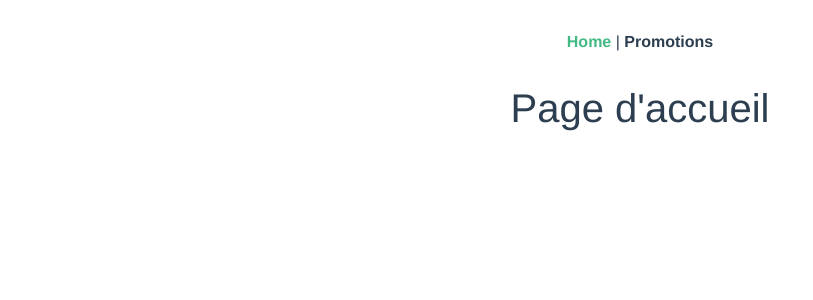
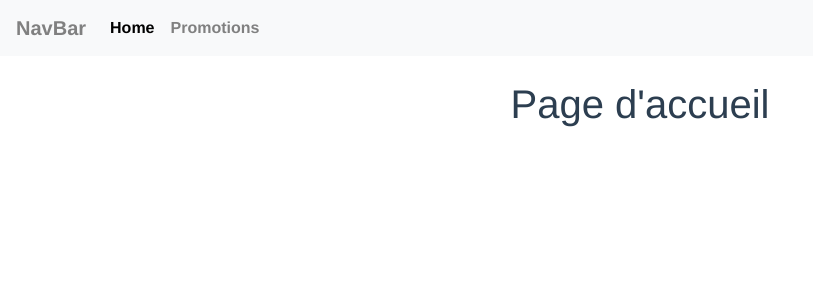
Before and after one commit to eva-guegan/mspr_appli_js, a Vue app: page / in a window 1280 px wide. Shown: the top 300 px of the page, without its empty margins (0-813 px from the left). Built offline with nearby package versions, Linux system fonts and the light colour scheme.

Commit message:
design ok

```diff
--- a/src/App.vue
+++ b/src/App.vue
@@ -1,9 +1,22 @@
 <template>
   <div id="app">
+
     <div id="nav">
-      <router-link to="/">Home</router-link> |
-      <router-link to="/liste_promotions">Promotions</router-link>
+<!--  variant : dark or light-->
+      <b-navbar toggleable="lg" type="dark" variant="light">
+        <b-navbar-brand href="#">NavBar</b-navbar-brand>
+        <b-navbar-toggle target="nav-collapse"></b-navbar-toggle>
+
+        <b-collapse id="nav-collapse" is-nav>
+          <b-navbar-nav>
+            <b-nav-item><router-link to="/">Home</router-link></b-nav-item>
+            <b-nav-item><router-link to="/liste_promotions">Promotions</router-link></b-nav-item>
+          </b-navbar-nav>
+        </b-collapse>
+      </b-navbar>
     </div>
+    <br />
+
     <router-view/>
   </div>
 </template>
@@ -17,21 +30,18 @@
   color: #2c3e50;
 }
 
-#nav {
-  padding: 30px;
-}
-
 #nav a {
   font-weight: bold;
-  color: #2c3e50;
+  color: gray;
 }
 
 #nav a.router-link-exact-active {
-  color: #42b983;
+  color: black;
 }
 
 .center {
-  display: contents;
+  display: grid;
   place-items: center;
 }
+
 </style>
--- a/src/views/Liste_promotions.vue
+++ b/src/views/Liste_promotions.vue
@@ -3,10 +3,21 @@
     <h3>Liste des promotions en cours</h3>
     <br />
 
-    <div v-for="resultApi in resultsApi">
-      <p v-if="resultApi.dateexpire >= dateJour">Titre : {{ resultApi.titre }}, Reduc : {{ resultApi.reduc }}%, Date d'expiration : {{ resultApi.dateexpire }}</p>
-<!--      Si besoin d'un btn détail -->
-<!--      <b-button variant="primary"><router-link :to="'promotion/' + resultApi.idPromotion">Détail</router-link></b-button>-->
+    <div class="center">
+      <div v-for="resultApi in resultsApi" v-if="resultApi.dateexpire >= dateJour">
+        <b-card-group deck class="mb-3">
+          <b-card border-variant="dark" :header="resultApi.titre" align="center" style="width: 20em">
+            <b-card-text>
+              - {{ resultApi.reduc }}% de réduction !
+              <br />
+              A utiliser avant le : {{ resultApi.dateexpire }}
+<!--              Si besoin d'un btn détail -->
+<!--              <b-button variant="primary"><router-link class="lienBlanc" :to="'user/' + resultApi.idUser">Détail</router-link></b-button><span>azer</span>-->
+            </b-card-text>
+          </b-card>
+        </b-card-group>
+        <br />
+      </div>
     </div>
 
   </div>
```
